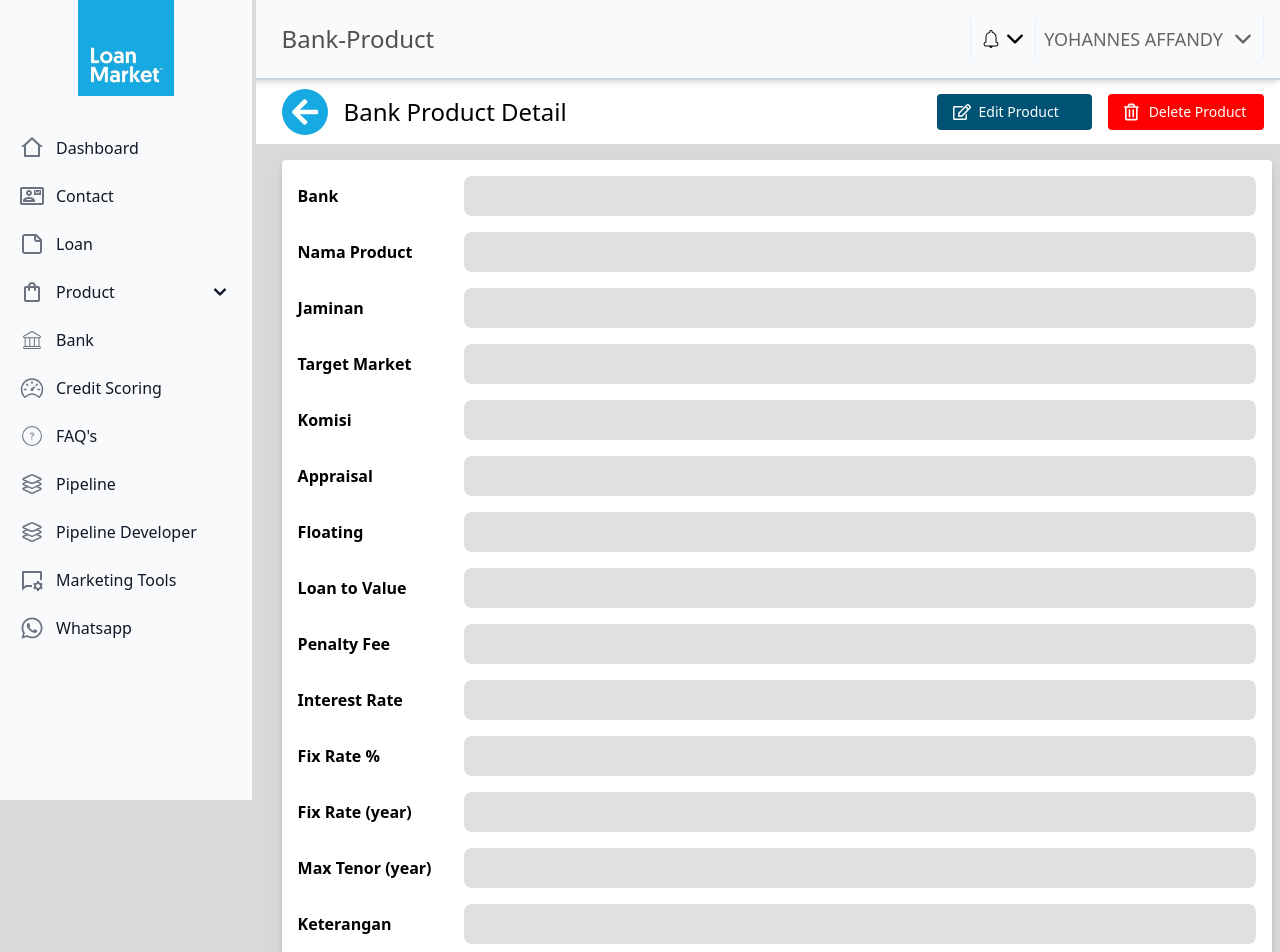
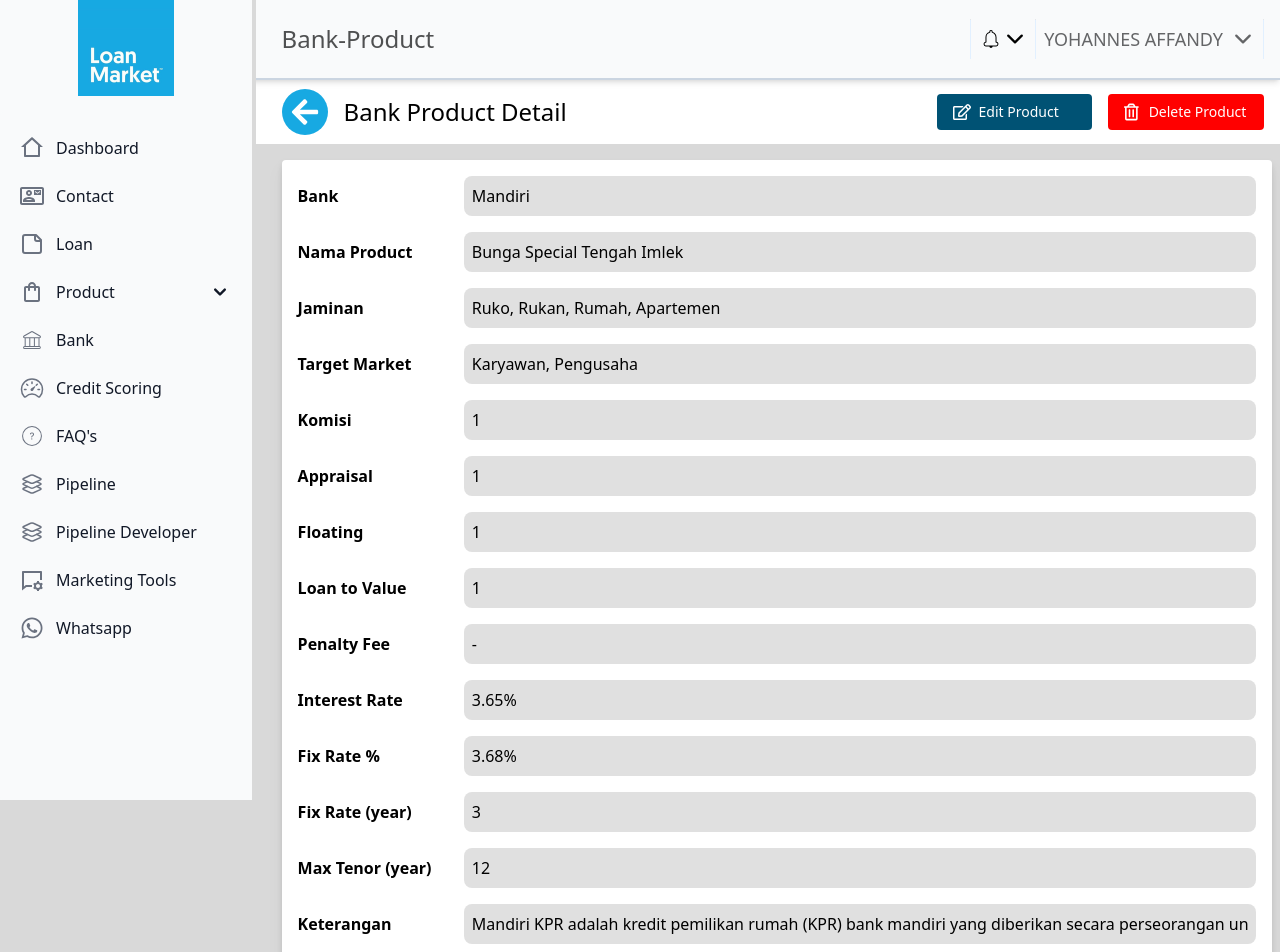
Before and after one commit to daffatabiano/PT.Loan-Market-Indonesia, a React (Vite) app: page /bank-product/1 in a window 1280 px wide. Shown: the top 952 px of the page. Built offline with nearby package versions, Linux system fonts and the light colour scheme; data requests are answered from the project's data file.

Commit message:
feat(dashboard): dashboard resonsive fix

```diff
--- a/src/components/Stepper.jsx
+++ b/src/components/Stepper.jsx
@@ -34,24 +34,13 @@
               }}
               className="step relative mb-10">
               {i + 1 < currentStep || complete ? <GrShareRounded /> : ''}
-              <p className="text-gray-500 text-[10px] w-full h-full text-center flex justify-center items-start absolute bottom-[-25px]">
+              <p className="md:flex text-gray-500 text-[10px] w-full h-full text-center hidden justify-center items-start absolute bottom-[-25px]">
                 {step}
               </p>
             </div>
           </div>
         ))}
       </div>
-      {/* {!complete && (
-        <button
-          className="btn"
-          onClick={() => {
-            currentStep === steps.length
-              ? setComplete(true)
-              : setCurrentStep((prev) => prev + 1);
-          }}>
-          {currentStep === steps.length ? 'Finish' : 'Next'}
-        </button>
-      )} */}
     </>
   );
 };
--- a/src/datas/sidebar-datas.js
+++ b/src/datas/sidebar-datas.js
@@ -26,6 +26,10 @@
         name: 'category product',
         path: '/category-product',
       },
+      {
+        name: 'edit application',
+        path: '/edit-application',
+      },
     ],
   },
   { name: 'bank', path: '/bank', icon: CiBank },
--- a/src/pages/EditApplication.jsx
+++ b/src/pages/EditApplication.jsx
@@ -80,7 +80,7 @@
     <div className="w-full h-full ">
       <div className="border-[1px] border-slate-300">
         <h1 className="py-2 px-4 bg-[#005274] text-white">{title}</h1>
-        <div className="flex gap-4 p-4">{children}</div>
+        <div className="flex gap-4 p-4 md:flex-row flex-col">{children}</div>
       </div>
 
       <div className="flex justify-between pt-4">
@@ -97,7 +97,7 @@
 
         <button
           type="button"
-          className={`rounded uppercase text-white py-2 px-4  ${
+          className={`rounded uppercase text-white py-2 md:px-4 px-2  ${
             textButton === 'UPDATE' ? 'bg-[#005274]' : 'bg-[#FF0000]'
           }`}>
           {textButton}
--- a/src/pages/bank-products/[id].jsx
+++ b/src/pages/bank-products/[id].jsx
@@ -44,21 +44,37 @@
       <div className={styles.container_dashboard}>
         <CardWrapper>
           <div className="flex flex-col gap-4">
-            <InputField label="Bank" type="text" />
-            <InputField label="Nama Product" type="text" />
-            <InputField label="Jaminan" type="text" />
-            <InputField label="Target Market" type="text" />
-            <InputField label="Komisi" type="text" />
-            <InputField label="Appraisal" type="text" />
-            <InputField label="Floating" type="text" />
-            <InputField label="Loan to Value" type="text" />
-            <InputField label="Penalty Fee" type="text" />
-            <InputField label="Interest Rate" type="text" />
-            <InputField label="Fix Rate %" type="text" />
-            <InputField label="Fix Rate (year)" type="text" />
-            <InputField label="Max Tenor (year)" type="text" />
-            <InputField label="Keterangan" type="text" />
-            <InputField label="URL" type="text" />
+            <InputField label="Bank" type="text" value="Mandiri" />
+            <InputField
+              label="Nama Product"
+              type="text"
+              value="Bunga Special Tengah Imlek"
+            />
+            <InputField
+              label="Jaminan"
+              type="text"
+              value="Ruko, Rukan, Rumah, Apartemen"
+            />
+            <InputField
+              label="Target Market"
+              type="text"
+              value="Karyawan, Pengusaha"
+            />
+            <InputField label="Komisi" type="text" value="1" />
+            <InputField label="Appraisal" type="text" value="1" />
+            <InputField label="Floating" type="text" value="1" />
+            <InputField label="Loan to Value" type="text" value="1" />
+            <InputField label="Penalty Fee" type="text" value="-" />
+            <InputField label="Interest Rate" type="text" value="3.65%" />
+            <InputField label="Fix Rate %" type="text" value="3.68%" />
+            <InputField label="Fix Rate (year)" type="text" value="3" />
+            <InputField label="Max Tenor (year)" type="text" value="12" />
+            <InputField
+              label="Keterangan"
+              type="text"
+              value="Mandiri KPR adalah kredit pemilikan rumah (KPR) bank mandiri yang diberikan secara perseorangan untuk membeli rumah tinggal/apartemen/ruko/rukan, baik melalui developer atau tidak."
+            />
+            <InputField label="URL" type="text" value="null" />
           </div>
         </CardWrapper>
       </div>
@@ -67,7 +83,7 @@
 }
 
 function InputField(prop) {
-  const { label, type, ...rest } = prop;
+  const { label, type, value, ...rest } = prop;
   return (
     <div className="flex items-center gap-2">
       <label htmlFor="" className="w-48 font-bold">
@@ -76,8 +92,11 @@
       <input
         disabled
         type={type}
+        value={value}
         {...rest}
-        className="w-full p-2 rounded-lg bg-[#c1c1c1]/50 text-white placeholder:text-white focus:outline-none border-none"
+        className={`w-full p-2 rounded-lg bg-[#c1c1c1]/50 placeholder:text-white focus:outline-none border-none ${
+          value === 'null' ? 'text-primary' : 'text-black'
+        }`}
       />
     </div>
   );
--- a/src/pages/bank-products/edit/EditProduct.jsx
+++ b/src/pages/bank-products/edit/EditProduct.jsx
@@ -168,7 +168,7 @@
             name={item}
             checked={checkedItems[item]}
             onChange={handleCheckboxChange}
-            className="mr-2 p-2 checked:bg-primary rounded"
+            className={styles.checkbox}
           />
           <label htmlFor={item} className="capitalize">
             {item.replace(/([A-Z])/g, ' $1').toLowerCase()}
@@ -183,7 +183,7 @@
   const [startDate, setStartDate] = useState('');
   const [endDate, setEndDate] = useState('');
   return (
-    <div className="flex items-center space-x-2 bg-slate-200 border border-slate-300 rounded-lg">
+    <div className="flex items-center sm:space-x-2 space-x-0 sm:text-md text-sm flex-wrap bg-slate-200 border border-slate-300 rounded-lg">
       <input
         type="date"
         value={startDate}
```
